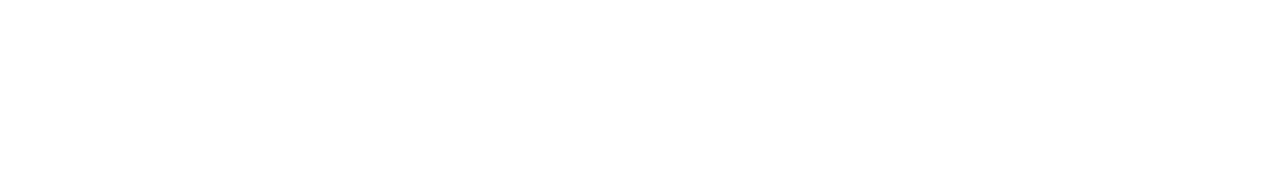
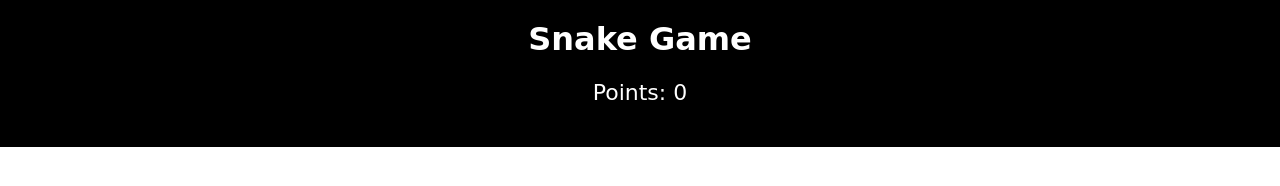
Before and after one commit to RainbowBridge-William/snake-game, a plain HTML site: page index.html in a window 1280 px wide. Drawn offline with Linux system fonts and the light colour scheme.

Commit message:
html css Completed

```diff
--- a/index.html
+++ b/index.html
@@ -1,12 +1,17 @@
 <!DOCTYPE html>
 <html lang="en">
-<head>
-    <meta charset="UTF-8">
-    <meta http-equiv="X-UA-Compatible" content="IE=edge">
-    <meta name="viewport" content="width=device-width, initial-scale=1.0">
+  <head>
+    <meta charset="UTF-8" />
+    <meta http-equiv="X-UA-Compatible" content="IE=edge" />
+    <meta name="viewport" content="width=device-width, initial-scale=1.0" />
+    <link rel="stylesheet" href="./style.css">
     <title>Document</title>
-</head>
-<body>
+  </head>
+  <body>
+    <header>
+      <h1><strong>Snake Game</strong></h1>
+      <p>Points: <span>0</span></p>
+    </header>
+  </body>
 
-</body>
 </html>
--- /dev/null
+++ b/style.css
@@ -0,0 +1,21 @@
+@import url('https://fonts.googleapis.com/css2?family=Open+Sans&family=Raleway&display=swap');
+
+
+body, html, h1 {
+    margin :0;
+}
+
+body {
+    font-family: 'Ranchers', cursive;
+}
+
+header {
+    background-color: black;
+    color: white;
+    padding: 20px;
+    text-align: center;
+}
+
+p {
+    font-size: 22px;
+}
```
